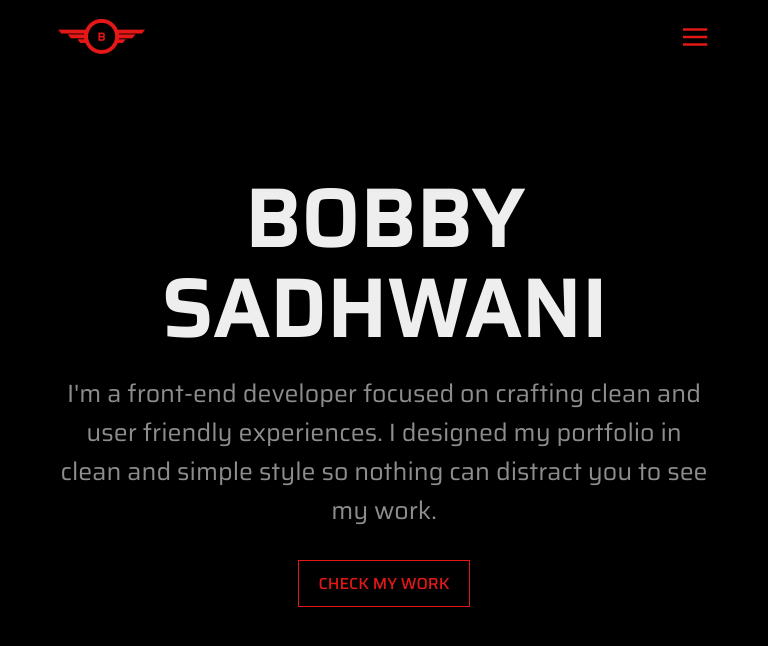
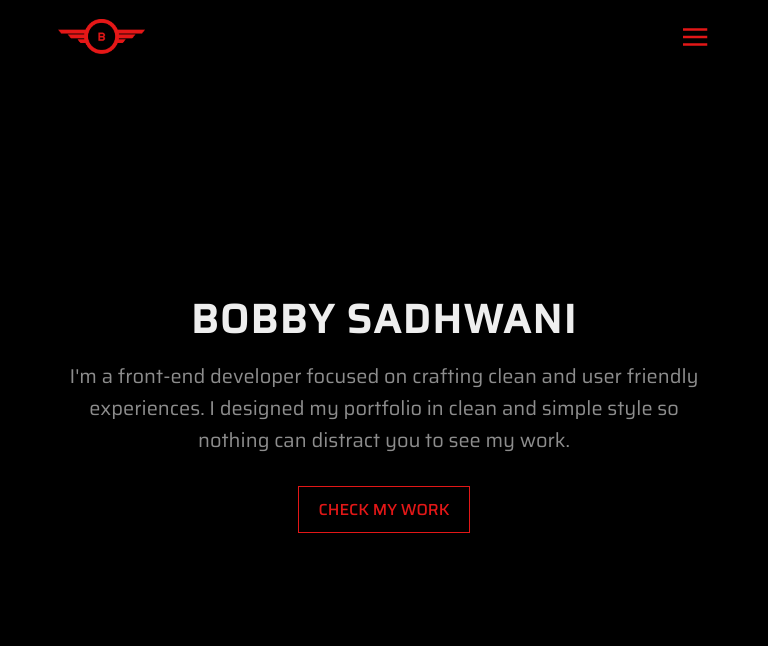
Before and after one commit to Bobby-coder/PERSONAL-PORTFOLIO, a React (Create React App) app: page / in a window 768 px wide. Shown: the top 646 px of the page. Built offline with nearby package versions, Linux system fonts and the light colour scheme.

Commit message:
home page responsiveness added

```diff
--- a/src/components/Home.css
+++ b/src/components/Home.css
@@ -9,16 +9,15 @@
   margin-top: 12vh;
 }
 
-.home-container .home-container-heading > h1 {
+.home-container .home-container-heading h1 {
   color: #eee;
   line-height: 90px;
   font-size: 80px;
   letter-spacing: 2px;
   text-align: center;
-  transition: all 0.02s ease-in-out;
 }
 
-.home-container .home-container-info > p {
+.home-container .home-container-info p {
   color: #8d8d8d;
   font-size: 25px;
   margin-top: 10px;
@@ -48,37 +47,36 @@
 }
 
 
-@media only screen and (max-width:1024px){
+@media only screen and (min-width:320px) and (max-width:399px){
 
-  .home-container{
-    margin-top: 70px;
+  .home-container .home-container-heading h1{
+    font-size: 25px;
+    line-height: 25px;
   }
 
-  .home-container-info > p{
+  .home-container .home-container-info p{
     font-size: 18px;
   }
 
-  .home-container-btn > a{
+  .home-container .home-container-btn button{
     font-size: 13px;
-  }
-
-}
-
-
-@media only screen and (min-width:320px) and (max-width:399px){
-
-  .home-container-heading > h1{
-    font-size: 25px;
-    line-height: 25px;
   }
 
 }
 
 @media only screen and (min-width:399px) and (max-width:500px){
 
-  .home-container-heading > h1{
+  .home-container .home-container-heading h1{
     font-size: 30px;
     line-height: 30px;
+  }
+
+  .home-container .home-container-info p{
+    font-size: 18px;
+  }
+
+  .home-container .home-container-btn a{
+    font-size: 13px;
   }
 
 }
@@ -86,16 +84,16 @@
 
 @media only screen and (min-width:501px) and (max-width:768px){
 
-  .home-container-info > p{
+  .home-container .home-container-info p{
     font-size: 20px;
   }
 
-  .home-container-heading > h1{
+  .home-container .home-container-heading h1{
     font-size: 40px;
     line-height: 40px;
   }
 
-  .home-container-btn > a{
+  .home-container .home-container-btn a{
     font-size: 20px;
   }
 
@@ -103,16 +101,16 @@
 
 @media only screen and (min-width:769px) and (max-width:1024px){
 
-  .home-container-info > p{
+  .home-container .home-container-info p{
     font-size: 22px;
   }
 
-  .home-container-heading > h1{
+  .home-container .home-container-heading h1{
     font-size: 50px;
     line-height: 50px;
   }
 
-  .home-container-btn > a{
+  .home-container .home-container-btn a{
     font-size: 20px;
   }
 
```
